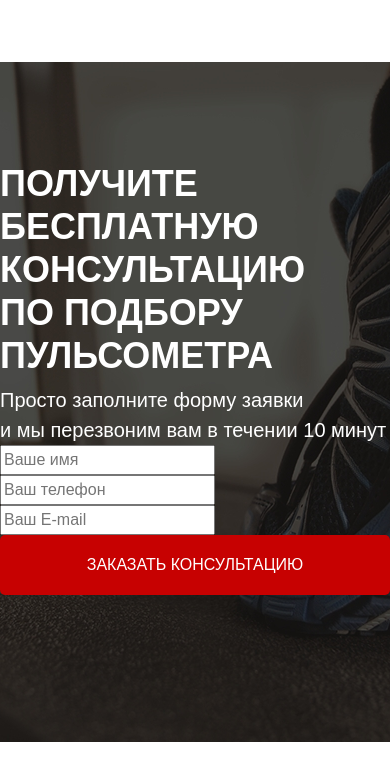
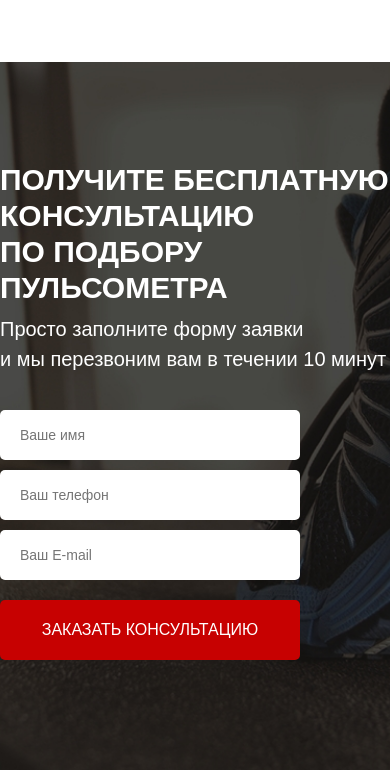
Before and after one commit to vitaliidvornyk/Pulse2023, a website: page src/index.html in a window 390 px wide. Shown: the part 1231-2001 px from the top of the page. Before the commit the page ends 1973 px from the top, so only its background shows below. Drawn offline with Linux system fonts and the light colour scheme; files whose address does not match are found by name.

Commit message:
add_forms

```diff
--- a/src/sass/base/_media.scss
+++ b/src/sass/base/_media.scss
@@ -36,4 +36,10 @@
             max-width: 200px;
         }
     }
+
+    .title {
+        &_left {
+            font-size: 30px;
+        }
+    }
 }
--- a/src/sass/style.scss
+++ b/src/sass/style.scss
@@ -15,4 +15,5 @@
 @import "blocks/advantages";
 @import "blocks/titles";
 @import "blocks/consultation";
+@import "blocks/forms";
 @import "base/media";
```
Also changed, not shown: src/css/style.min.css.
